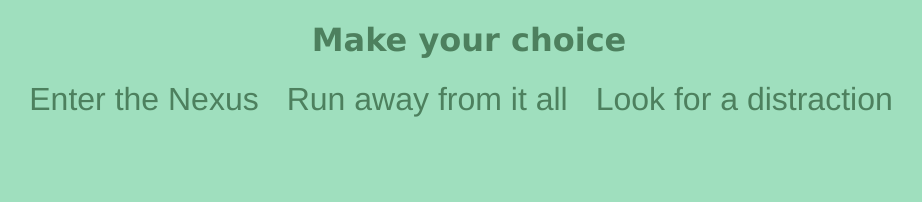
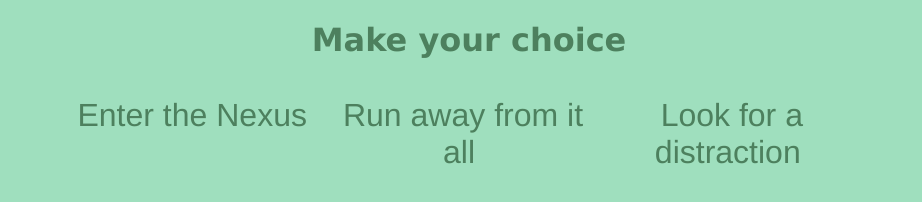
Before and after one commit to TSturtledove/Static-web-Challenge-2-ineractive-navigation-bar, a plain HTML site: page index.html in a window 1280 px wide. Shown: the whole page, without its empty margins (171-1093 px from the left). Drawn offline with Linux system fonts and the light colour scheme.

Commit message:
beginning to add flex box styling, and removed currently unused javascript line

```diff
--- a/index.html
+++ b/index.html
@@ -13,6 +13,5 @@
   <li><a href="https://www.instagram.com/p/BM2Dm87ABfJ/">Run away from it all</a></li>
   <li> <a href="http://www.gamestop.com/">Look for a distraction</a></li>
 
-<script src="stable.js"></script>
 </body>
 </html>
--- a/styles.css
+++ b/styles.css
@@ -13,8 +13,8 @@ h1 {
 
 
 ul {
-  text-align: center;
-  list-style-type: none;
+  display: flex;
+  justify-content: center;
   padding-left: 0;
 }
 
```
